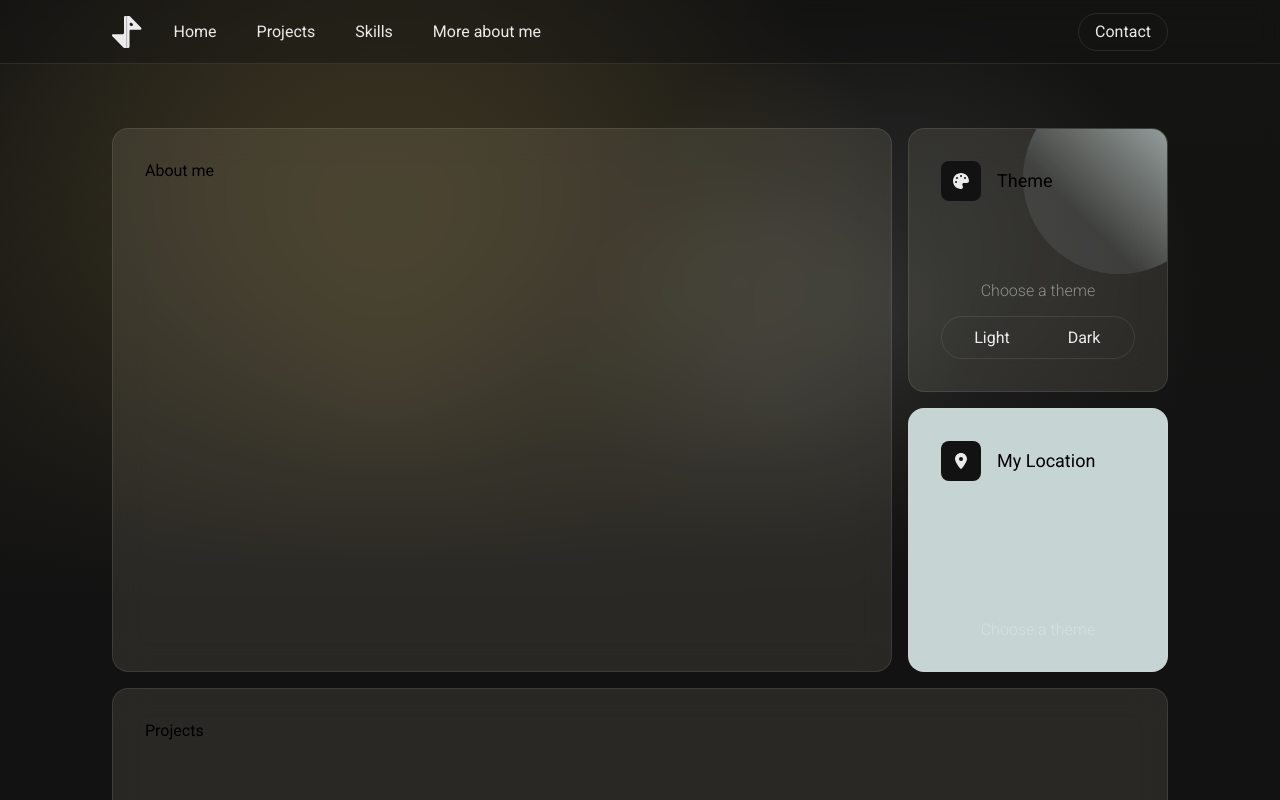
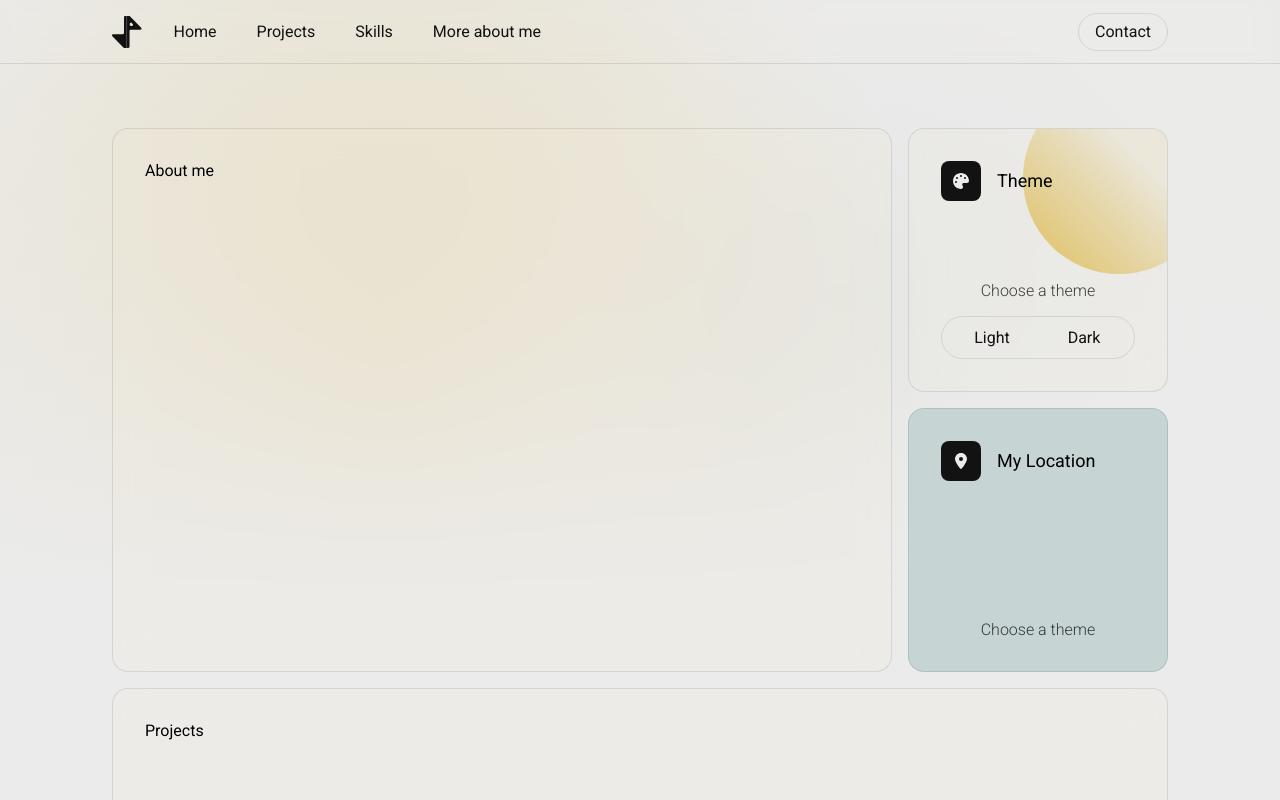
Before and after one commit to j4b1er/Portfolio, a Next.js app: page / in a window 1280 px wide. Shown: the top 800 px of the page. Built offline with nearby package versions, Linux system fonts and the light colour scheme.

Commit message:
Theme module finished

```diff
--- a/src/app/globals.css
+++ b/src/app/globals.css
@@ -2,11 +2,20 @@
   --max-width: 1088px;
   --navbar-height: 4rem;
   --border-radius: 1rem;
+  --button-hover-color: #121212;
+  --navbar-background-color: rgba(var(var(--color-white-rgb)), 0.4);
+  --navbar-button-bg-hover: #dfbf5e;
+  --moon-sun-background: linear-gradient(
+    45deg,
+    var(--color-primary-300),
+    rgba(var(--color-primary-300-rgb), 0.1) 60%
+  );
 
-  --color-black: #121212;
-  --color-black-rgb: 18, 18, 18;
-  --color-white: #ebebeb;
-  --color-white-rgb: 235, 235, 235;
+  --color-black: #ebebeb;
+  --color-black-rgb: 235, 235, 235;
+  --color-white: #121212;
+  --color-white-rgb: 18, 18, 18;
+
   --color-primary-100: #f6eacd;
   --color-primary-100-rgb: 246, 234, 205;
   --color-primary-300: #dfbf5e;
@@ -16,27 +25,19 @@
   --color-secondary-300-rgb: 198, 212, 212;
 }
 
-/* @media (prefers-color-scheme: dark) {
-  :root {
-    --color-black: #121212;
-    --color-black-rgb: 18, 18, 18;
-    --color-white: #ebebeb;
-    --color-white-rgb: 235, 235, 235;
-    --color-primary-100: #f6eacd;
-    --color-primary-100-rgb: 246, 234, 205;
-    --color-primary-300: #dfbf5e;
-    --color-primary-300-rgb: 223, 191, 94;
+[data-theme="dark"] {
+  --navbar-background-color: rgba(var(var(--color-black-rgb)), 0.4);
+  --moon-sun-background: linear-gradient(
+    45deg,
+    rgba(var(--color-secondary-300-rgb), 0.1) 30%,
+    var(--color-secondary-300)
+  );
 
-    --color-secondary-300: #c6d4d4;
-    --color-secondary-300-rgb: 198, 212, 212;
-  }
-} */
-
-[data-theme="dark"] {
   --color-black: #121212;
   --color-black-rgb: 18, 18, 18;
   --color-white: #ebebeb;
   --color-white-rgb: 235, 235, 235;
+
   --color-primary-100: #f6eacd;
   --color-primary-100-rgb: 246, 234, 205;
   --color-primary-300: #dfbf5e;
@@ -70,7 +71,7 @@ a {
 .componentIcon {
   height: 40px;
   width: 40px;
-  background-color: var(--color-black);
+  background-color: #121212;
   border-radius: calc(var(--border-radius) / 2);
 
   display: flex;
@@ -80,7 +81,7 @@ a {
 
 .componentIcon svg {
   height: 1rem;
-  fill: var(--color-white);
+  fill: #ebebeb;
 }
 
 .radioButtonContainer {
@@ -93,6 +94,14 @@ a {
 
   border-radius: 100rem;
   border: 1px solid rgba(var(--color-white-rgb), 0.1);
+}
+
+.radioButtonContainer__skeleton {
+  width: 100%;
+  height: 100%;
+
+  border-radius: 100rem;
+  animation: skeleton-loading 0.5s linear infinite alternate;
 }
 
 .radioButtonContainer__group {
@@ -113,7 +122,7 @@ a {
 .radioButtonContainer__group___radio:checked
   ~ .radioButtonContainer__group___label {
   background-color: var(--color-primary-300);
-  color: var(--color-black);
+  color: #121212;
   font-weight: 500;
 }
 
@@ -134,6 +143,15 @@ a {
   transition: all 0.2s ease-in-out;
 }
 
+@keyframes skeleton-loading {
+  0% {
+    background-color: var(--color-primary-100);
+  }
+  100% {
+    background-color: var(--color-primary-300);
+  }
+}
+
 @media (prefers-color-scheme: dark) {
   html {
     color-scheme: dark;
--- a/src/app/layout.tsx
+++ b/src/app/layout.tsx
@@ -19,7 +19,7 @@ export default function RootLayout({
       <body className={roboto.className}>
         <ThemeProvider
           defaultTheme="system"
-          enableSystem
+          attribute="data-theme"
           disableTransitionOnChange>
           <header>
             <Navbar />
--- a/src/ui/buttons/button.module.css
+++ b/src/ui/buttons/button.module.css
@@ -7,8 +7,9 @@
 
   background-color: transparent;
   color: var(--color-white);
+
   border-radius: 10rem;
-  border: 1px solid rgba(var(--color-primary-100-rgb), 0.1);
+  border: 1px solid rgba(var(--color-white-rgb), 0.1);
 
   transition: all 0.2s ease-in-out;
 }
@@ -25,7 +26,7 @@
 /* Enable hover only on non-touch devices */
 @media (hover: hover) and (pointer: fine) {
   .btn:hover {
-    color: var(--color-black);
+    color: #121212;
   }
 
   .btn:hover span {
@@ -74,19 +75,19 @@
 
   54% {
     transform: translateX(-150%);
-    color: var(--color-black);
+    color: #121212;
     opacity: 0;
   }
 
   55% {
     transform: translateX(-150%);
-    color: var(--color-black);
+    color: #121212;
     opacity: 1;
   }
 
   100% {
     transform: translateX(0);
-    color: var(--color-black);
+    color: #121212;
     opacity: 1;
   }
 }
--- a/src/ui/grid-items/color-theme.tsx
+++ b/src/ui/grid-items/color-theme.tsx
@@ -11,6 +11,14 @@ export default function ColorTheme() {
   useEffect(() => {
     setMounted(true);
   }, []);
+
+  // if (!mounted) {
+  //   return (
+  //     <div className={`${styles.gridItem} ${styles.colorTheme}`}>
+  //       Loading...
+  //     </div>
+  //   );
+  // }
 
   return (
     <div className={`${styles.gridItem} ${styles.colorTheme}`}>
@@ -26,6 +34,10 @@ export default function ColorTheme() {
         <div className={`${styles.colorTheme__content}`}>
           <p>Choose a theme</p>
           <div className="radioButtonContainer">
+            {!mounted ? (
+              <div className="radioButtonContainer__skeleton"></div>
+            ) : (
+              <>
                 <div className="radioButtonContainer__group">
                   <input
                     className="radioButtonContainer__group___radio"
@@ -33,8 +45,8 @@ export default function ColorTheme() {
                     id="light"
                     name="theme"
                     value="light"
-                // checked={lightTheme}
-                onClick={() => setTheme("light")}
+                    checked={theme === "light"}
+                    onChange={() => setTheme("light")}
                   />
                   <label
                     className="radioButtonContainer__group___label"
@@ -49,8 +61,8 @@ export default function ColorTheme() {
                     id="dark"
                     name="theme"
                     value="dark"
-                // checked={darkTheme}
-                onClick={() => setTheme("dark")}
+                    checked={theme === "dark"}
+                    onChange={() => setTheme("dark")}
                   />
                   <label
                     className="radioButtonContainer__group___label"
@@ -58,6 +70,8 @@ export default function ColorTheme() {
                     Dark
                   </label>
                 </div>
+              </>
+            )}
           </div>
         </div>
         <div className={`${styles.colorTheme__MoonSun}`}></div>
--- a/src/ui/grid-items/grid-item.module.css
+++ b/src/ui/grid-items/grid-item.module.css
@@ -5,7 +5,7 @@
   backdrop-filter: blur(16px);
 
   border-radius: var(--border-radius);
-  border: 1px solid rgba(var(--color-primary-100-rgb), 0.1);
+  border: 1px solid rgba(var(--color-white-rgb), 0.1);
 }
 
 /* Flex for the item to hold in a column flow a header and a content */
@@ -64,7 +64,7 @@
 .colorTheme__content p {
   font-size: 1rem;
   font-weight: 300;
-  color: rgba(var(--color-white-rgb), 0.5);
+  color: rgba(var(--color-white-rgb), 0.8);
 }
 
 .colorTheme__MoonSun {
@@ -73,11 +73,7 @@
   right: -48px;
   width: 192px;
   height: 192px;
-  background: linear-gradient(
-    45deg,
-    rgba(var(--color-secondary-300-rgb), 0.1) 30%,
-    var(--color-secondary-300)
-  );
+  background: var(--moon-sun-background);
   border-radius: 100rem;
   z-index: -1;
 }
--- a/src/ui/navbar/navbar.module.css
+++ b/src/ui/navbar/navbar.module.css
@@ -2,9 +2,9 @@
   position: fixed;
   width: 100%;
   height: var(--navbar-height);
-  border-bottom: 1px solid rgba(var(--color-primary-100-rgb), 0.1);
+  border-bottom: 1px solid rgba(var(--color-white-rgb), 0.1);
 
-  background-color: rgba(var(--color-black-rgb), 0.4);
+  background-color: rgba(var(--navbar-background-color), 0.4);
   backdrop-filter: blur(10px);
 
   /* font-family: var(--font-roboto); */
@@ -58,8 +58,8 @@
 
 @media (hover: hover) and (pointer: fine) {
   .mainNavbar__container___link:hover {
-    background-color: var(--color-primary-100);
-    color: var(--color-black);
+    background-color: var(--navbar-button-bg-hover);
+    color: var(--button-hover-color);
   }
 }
 
```
Lines whose indentation alone changed are shown as unchanged.
